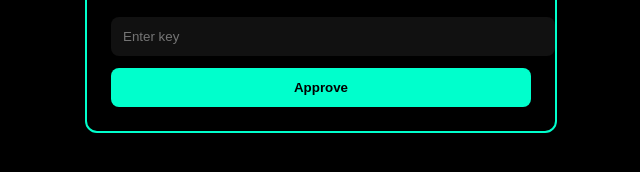
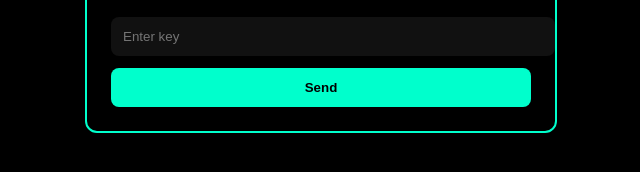
Before and after one commit to blep111/404, a plain HTML site: page public/index.html in a window 1280 px wide. Shown: the part 372-544 px from the top of the page, 319-959 px from the left. Drawn offline with Linux system fonts and the light colour scheme.

Commit message:
Update index.html

```diff
--- a/public/index.html
+++ b/public/index.html
@@ -16,7 +16,7 @@ button{width:100%;padding:12px;border-radius:8px;border:none;background:#00ffcc;
 <h2>🔐 Enter Access Key</h2>
 <form method="POST">
 <input type="password" name="key" placeholder="Enter key" required>
-<button type="submit">Approve</button>
+<button type="submit">Send</button>
 </form>
 </div>
 </body>
```
